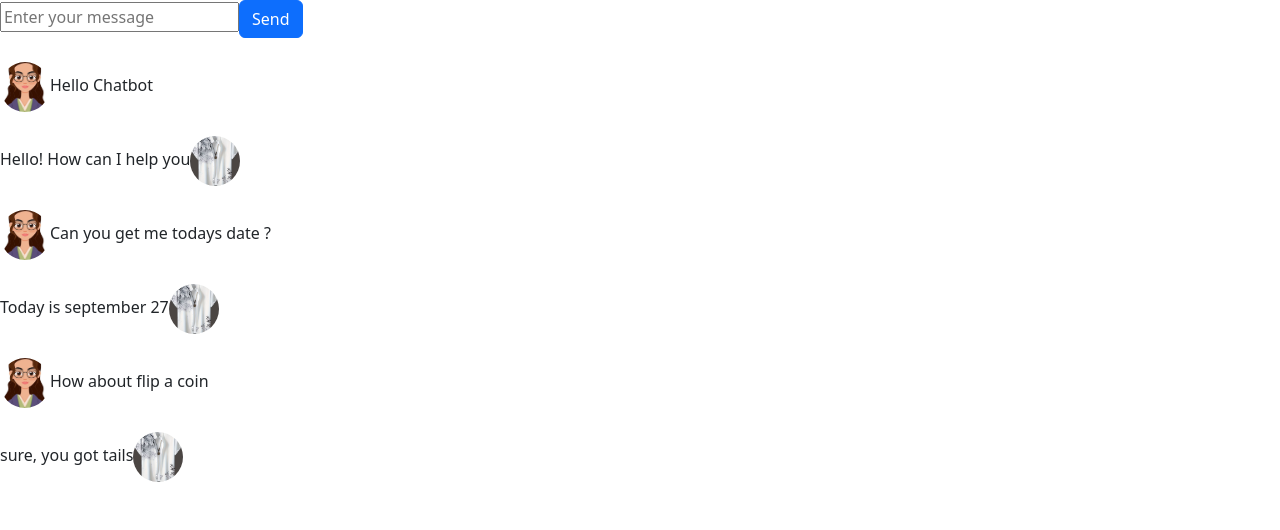
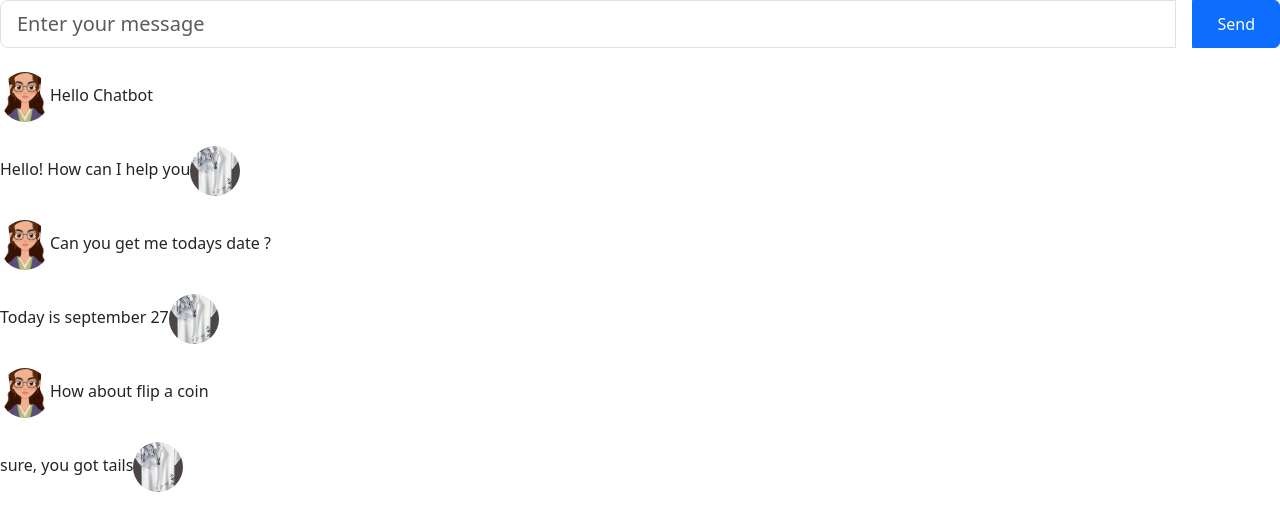
Before and after one commit to khingarthur/AI-chatBot, a React (Vite) app: page / in a window 1280 px wide. Shown: the top 530 px of the page. Built offline with nearby package versions, Linux system fonts and the light colour scheme; the HTML template or start-up script is replaced by a standard one.

Commit message:
Chat input component

```diff
--- a/components/ChatInput.jsx
+++ b/components/ChatInput.jsx
@@ -1,10 +1,19 @@
 
 
-export const ChatInput = ({onClick, onChange, value}) =>{
+export const ChatInput = ({onClick, onChange, value, onKeyDown, disabled}) =>{
     return (
-        <div>
-            <input type="text" placeholder="Enter your message" onChange={onChange} value={value} />
-            <button className="btn btn-primary" onClick={onClick} >Send</button>
+        <div className="input-group">
+            <input
+                type="text"
+                placeholder="Enter your message"
+                onChange={onChange}
+                value={value}
+                onKeyDown={onKeyDown}
+                disabled ={disabled}
+                className="form-control form-control-lg"
+            />
+
+            <button className="btn btn-primary px-4 ms-3" onClick={onClick} >Send</button>
         </div>
     )
 }
```
